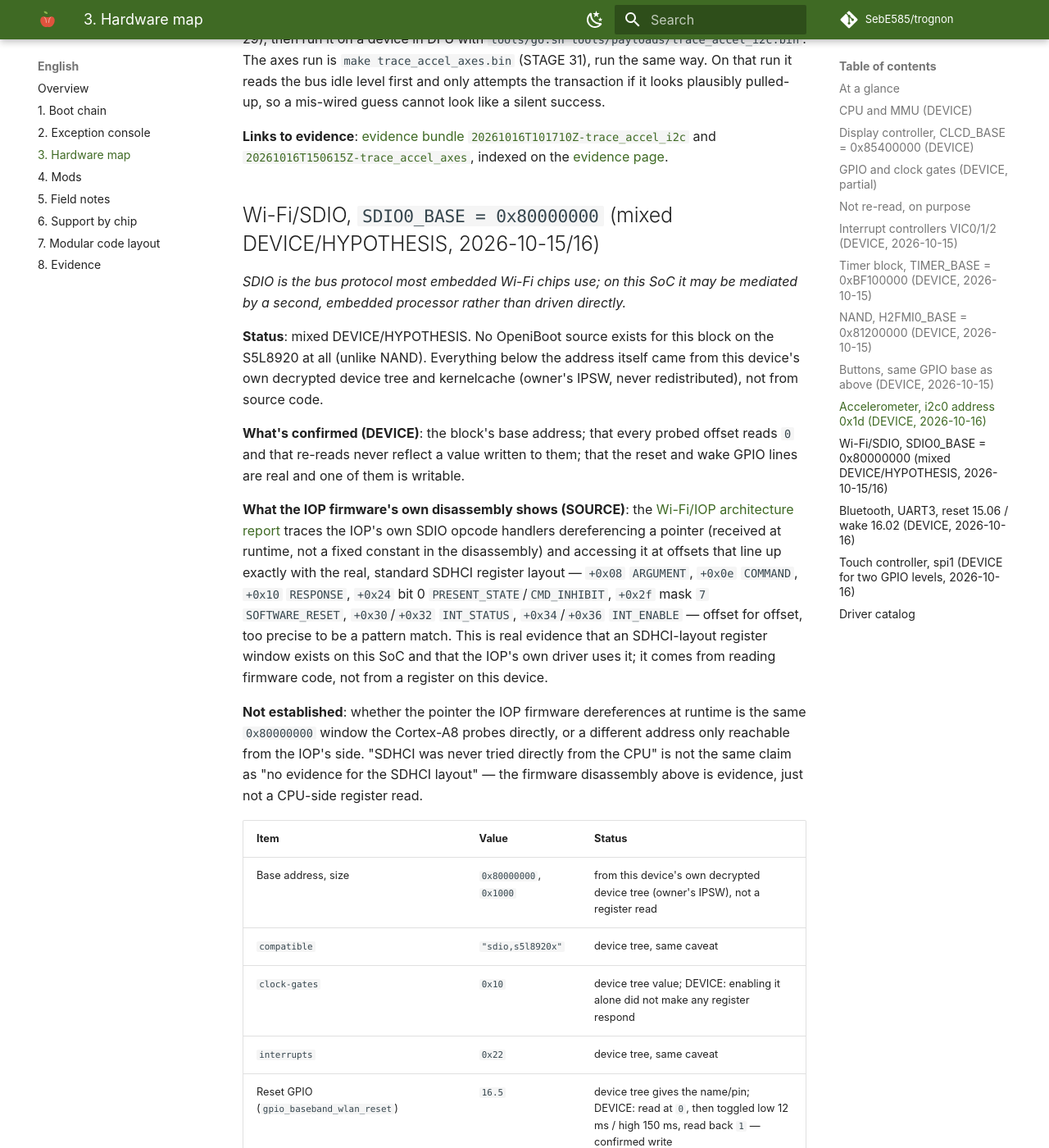
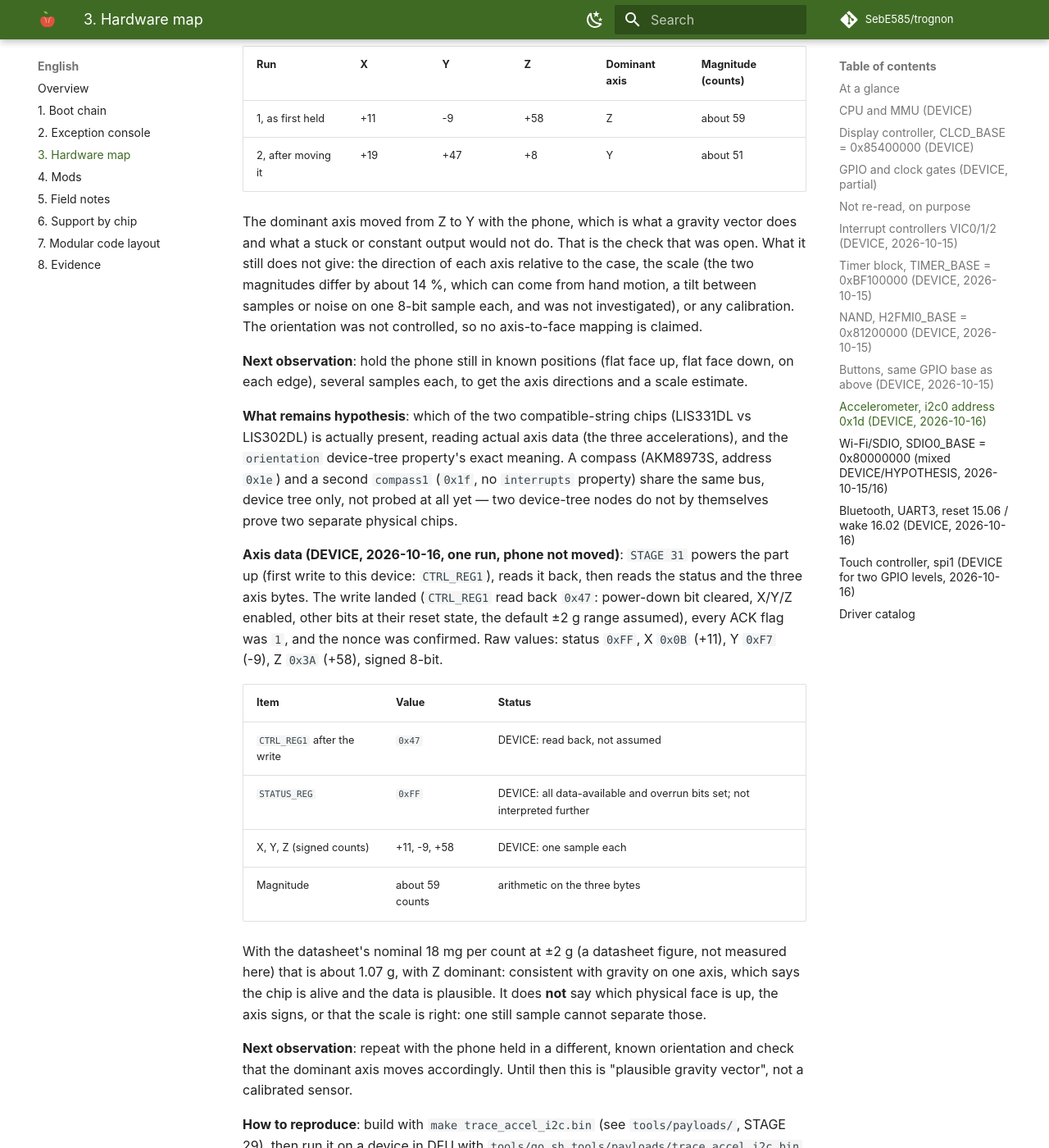
Before and after one commit to SebE585/trognon, an MkDocs documentation site: the page built from docs/en/03-hardware-map.md, in a window 1280 px wide and 1400 px high, scrolled down 8830 px. Shown: the whole window at 82% size. Built offline with MkDocs 1.6.1 and Material for MkDocs 9.7.7, drawn with Linux system fonts in a browser that asks for light colours; comment, search, counter and statistics services are not loaded; some of the changed text lies outside the part shown.

Commit message:
hardware: second accelerometer run after moving the phone, dominant axis moved Z to Y

```diff
--- a/docs/en/03-hardware-map.md
+++ b/docs/en/03-hardware-map.md
@@ -16,7 +16,7 @@
 | Timer block | Tick rate confirmed at 24 MHz | Timer interrupt not proven; IRQ-ack offsets and sequence not validated on this SoC | [Timer block](#timer-block-timer_base-0xbf100000-device-2026-10-15) |
 | NAND | Chip ID read on CE0/CE1 | CE2-CE15, bus 1, and any page access | [NAND](#nand-h2fmi0_base-0x81200000-device-2026-10-15) |
 | Buttons | All 5 buttons mapped by GPIO difference | Mapping found by observed difference, not by name | [Buttons](#buttons-same-gpio-base-as-above-device-2026-10-15) |
-| Accelerometer | Identifier read; powered up with a verified write; three axis bytes read once, magnitude about 1 g | Exact chip model, axis signs and physical orientation, whether values change with orientation | [Accelerometer](#accelerometer-i2c0-address-0x1d-device-2026-10-16) |
+| Accelerometer | Identifier read; powered up with a verified write; axes read in two orientations, dominant axis moved Z to Y, magnitude about 1 g | Exact chip model, axis directions, scale and calibration | [Accelerometer](#accelerometer-i2c0-address-0x1d-device-2026-10-16) |
 | Wi-Fi/SDIO | Base address and GPIO lines confirmed; SDHCI layout confirmed in the IOP's own firmware | Which register window the IOP's SDHCI driver actually uses, and why CPU-side writes don't stick | [Wi-Fi/SDIO](#wi-fisdio-sdio0_base-0x80000000-mixed-devicehypothesis-2026-10-1516) |
 | Touch controller | Reset and chip-select GPIO levels read (one run) | Polarity, power and clock via the PMU, SPI transaction, any response | [Bluetooth](#bluetooth-uart3-reset-1506-wake-1602-device-2026-10-16) |
 
@@ -237,6 +237,51 @@
 chip is alive and the data is plausible. It does **not** say which physical face is up, the
 axis signs, or that the scale is right: one still sample cannot separate those.
 
+**Second run, phone moved (DEVICE, same day, bundle `20261016T150844Z-trace_accel_axes`)**: the
+same payload, the same register readback (`0x47`), after the phone was moved to another
+orientation (not recorded precisely: held by hand, which face was up was not noted).
+
+| Run | X | Y | Z | Dominant axis | Magnitude (counts) |
+|---|---|---|---|---|---|
+| 1, as first held | +11 | -9 | +58 | Z | about 59 |
+| 2, after moving it | +19 | +47 | +8 | Y | about 51 |
+
+The dominant axis moved from Z to Y with the phone, which is what a gravity vector does and
+what a stuck or constant output would not do. That is the check that was open. What it still
+does not give: the direction of each axis relative to the case, the scale (the two magnitudes
+differ by about 14 %, which can come from hand motion, a tilt between samples or noise on
+one 8-bit sample each, and was not investigated), or any calibration. The orientation
+was not controlled, so no axis-to-face mapping is claimed.
+
+**Next observation**: hold the phone still in known positions (flat face up, flat face down,
+on each edge), several samples each, to get the axis directions and a scale estimate.
+
+**What remains hypothesis**: which of the two compatible-string chips (LIS331DL vs LIS302DL)
+is actually present, reading actual axis data (the three accelerations), and the
+`orientation` device-tree property's exact meaning. A compass (AKM8973S, address `0x1e`)
+and a second `compass1` (`0x1f`, no `interrupts` property) share the same bus, device tree
+only, not probed at all yet — two device-tree nodes do not by themselves prove two separate
+physical chips.
+
+**Axis data (DEVICE, 2026-10-16, one run, phone not moved)**: `STAGE 31` powers the part up
+(first write to this device: `CTRL_REG1`), reads it back, then reads the status and the three
+axis bytes. The write landed (`CTRL_REG1` read back `0x47`: power-down bit cleared, X/Y/Z
+enabled, other bits at their reset state, the default ±2 g range assumed), every ACK flag was
+`1`, and the nonce was confirmed. Raw values: status `0xFF`, X `0x0B` (+11), Y `0xF7` (-9),
+Z `0x3A` (+58), signed 8-bit.
+
+| Item | Value | Status |
+|---|---|---|
+| `CTRL_REG1` after the write | `0x47` | DEVICE: read back, not assumed |
+| `STATUS_REG` | `0xFF` | DEVICE: all data-available and overrun bits set; not interpreted further |
+| X, Y, Z (signed counts) | +11, -9, +58 | DEVICE: one sample each |
+| Magnitude | about 59 counts | arithmetic on the three bytes |
+
+With the datasheet's nominal 18 mg per count at ±2 g (a datasheet figure, not measured here)
+that is about 1.07 g, with Z dominant: consistent with gravity on one axis, which says the
+chip is alive and the data is plausible. It does **not** say which physical face is up, the
+axis signs, or that the scale is right: one still sample cannot separate those.
+
 **Next observation**: repeat with the phone held in a different, known orientation and check
 that the dominant axis moves accordingly. Until then this is "plausible gravity vector", not
 a calibrated sensor.
@@ -247,7 +292,7 @@
 On that run it reads the bus idle level first and only attempts the transaction if it looks
 plausibly pulled-up, so a mis-wired guess cannot look like a silent success.
 
-**Links to evidence**: [evidence bundle `20261016T101710Z-trace_accel_i2c`](https://github.com/SebE585/trognon/tree/main/evidence/20261016T101710Z-trace_accel_i2c) and [`20261016T150615Z-trace_accel_axes`](https://github.com/SebE585/trognon/tree/main/evidence/20261016T150615Z-trace_accel_axes), indexed on the [evidence page](08-evidence.md).
+**Links to evidence**: [evidence bundle `20261016T101710Z-trace_accel_i2c`](https://github.com/SebE585/trognon/tree/main/evidence/20261016T101710Z-trace_accel_i2c) and [`20261016T150615Z-trace_accel_axes`](https://github.com/SebE585/trognon/tree/main/evidence/20261016T150615Z-trace_accel_axes) and [`20261016T150844Z-trace_accel_axes`](https://github.com/SebE585/trognon/tree/main/evidence/20261016T150844Z-trace_accel_axes), indexed on the [evidence page](08-evidence.md).
 
 ## Wi-Fi/SDIO, `SDIO0_BASE = 0x80000000` (mixed DEVICE/HYPOTHESIS, 2026-10-15/16)
 
```
Also changed, not shown: docs/en/08-evidence.md (+1 -1 lines), docs/snippets/evidence-table.en.md (+1 -0 lines), docs/snippets/evidence-table.fr.md (+1 -0 lines), 4 other files.
